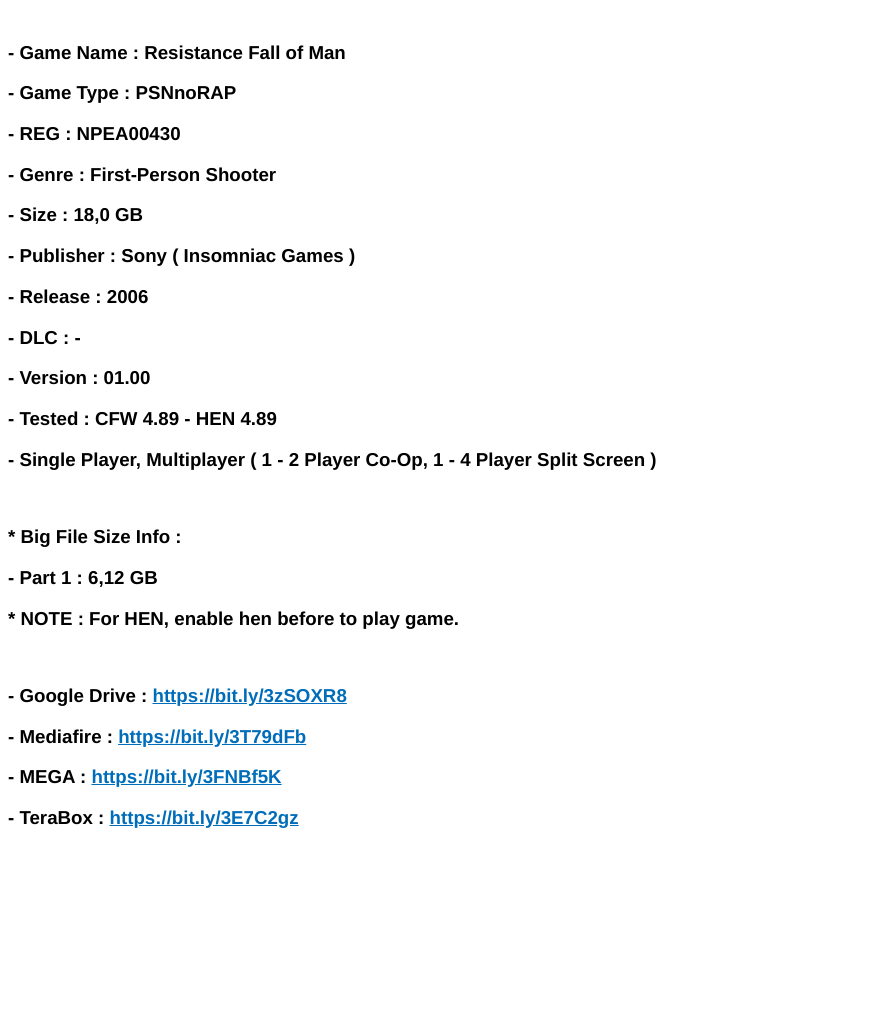
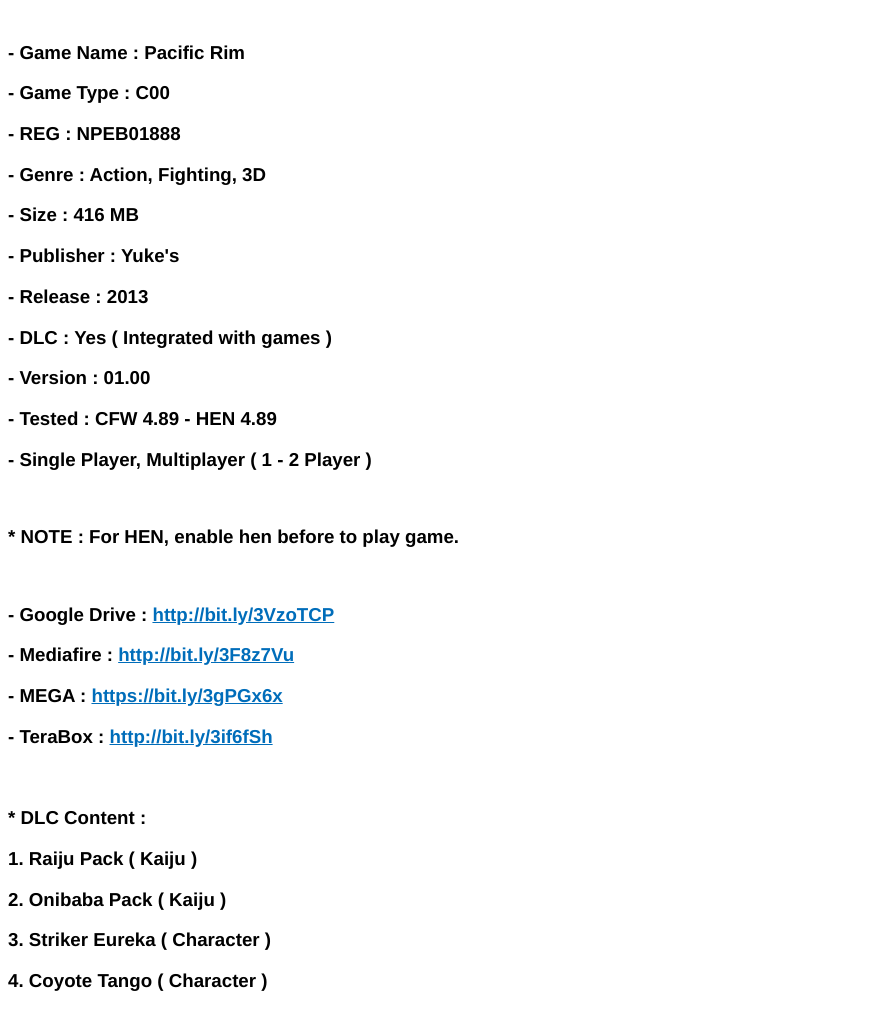
Before and after one commit to gutampsid/prgodc.github.io, a plain HTML site: page index.html in a window 1280 px wide. Shown: the part 63-1074 px from the top of the page, without its empty margins (0-879 px from the left). Before the commit the page ends 911 px from the top, so only its background shows below. Drawn offline with Linux system fonts and the light colour scheme.

Commit message:
Update index.html

```diff
--- a/index.html
+++ b/index.html
@@ -1,7 +1,7 @@
 <!DOCTYPE html PUBLIC "-//W3C//DTD XHTML 1.0 Transitional//EN" "http://www.w3.org/TR/xhtml1/DTD/xhtml1-transitional.dtd">
 <html xmlns="http://www.w3.org/1999/xhtml">
 <head>
-    <title>Resistance Fall of Man [NPEA00430]-[Gutamps Official] (Big File 4 GB+)</title>
+    <title>Pacific Rim [NPEB01888]-[Gutamps Official]</title>
     <style type="text/css">
         body, table { font-family: Helvetica, Arial, sans-serif; font-size: 16px; }
         a { color: #006DBA; }
@@ -20,27 +20,31 @@
 
 </head>
 <body>
-<h2>Resistance Fall of Man [NPEA00430]-[Gutamps Official] (Big File 4 GB+)</h2>
+<h2>Pacific Rim [NPEB01888]-[Gutamps Official]</h2>
 <br>
-<h3>- Game Name : Resistance Fall of Man</h2>
-<h3>- Game Type : PSNnoRAP</h2>
-<h3>- REG : NPEA00430</h2>
-<h3>- Genre : First-Person Shooter</h2>
-<h3>- Size : 18,0 GB</h2>
-<h3>- Publisher : Sony ( Insomniac Games )</h2>
-<h3>- Release : 2006</h2>
-<h3>- DLC : -</h2>
+<h3>- Game Name : Pacific Rim</h2>
+<h3>- Game Type : C00</h2>
+<h3>- REG : NPEB01888</h2>
+<h3>- Genre : Action, Fighting, 3D</h2>
+<h3>- Size : 416 MB </h2>
+<h3>- Publisher : Yuke's</h2>
+<h3>- Release : 2013</h2>
+<h3>- DLC : Yes ( Integrated with games )</h2>
 <h3>- Version : 01.00</h2>
 <h3>- Tested : CFW 4.89 - HEN 4.89</h2>
-<h3>- Single Player, Multiplayer ( 1 - 2 Player Co-Op, 1 - 4 Player Split Screen )</h2>
+<h3>- Single Player, Multiplayer ( 1 - 2 Player )</h2>
 <br>
-<h3>* Big File Size Info :
-<h3> - Part 1 : 6,12 GB
 <h3>* NOTE : For HEN, enable hen before to play game.</h2>
 <br>
-<h3>- Google Drive : <a href="https://bit.ly/3zSOXR8" target="_blank" rel="noopener">https://bit.ly/3zSOXR8</a></p>
-<h3>- Mediafire : <a href="https://bit.ly/3T79dFb" target="_blank" rel="noopener">https://bit.ly/3T79dFb</a></p>
-<h3>- MEGA : <a href="https://bit.ly/3FNBf5K" target="_blank" rel="noopener">https://bit.ly/3FNBf5K</a></p>
-<h3>- TeraBox : <a href="https://bit.ly/3E7C2gz" target="_blank" rel="noopener">https://bit.ly/3E7C2gz</a></p>
+<h3>- Google Drive : <a href="http://bit.ly/3VzoTCP" target="_blank" rel="noopener">http://bit.ly/3VzoTCP</a></p>
+<h3>- Mediafire : <a href="http://bit.ly/3F8z7Vu" target="_blank" rel="noopener">http://bit.ly/3F8z7Vu</a></p>
+<h3>- MEGA : <a href="https://bit.ly/3gPGx6x" target="_blank" rel="noopener">https://bit.ly/3gPGx6x</a></p>
+<h3>- TeraBox : <a href="http://bit.ly/3if6fSh" target="_blank" rel="noopener">http://bit.ly/3if6fSh</a></p>
+<br>
+<h3>* DLC Content :</h2>
+<h3>1. Raiju Pack ( Kaiju )</h2>
+<h3>2. Onibaba Pack ( Kaiju )</h2>
+<h3>3. Striker Eureka ( Character )</h2>
+<h3>4. Coyote Tango ( Character )</h2>
 </body>
 </html>
```
